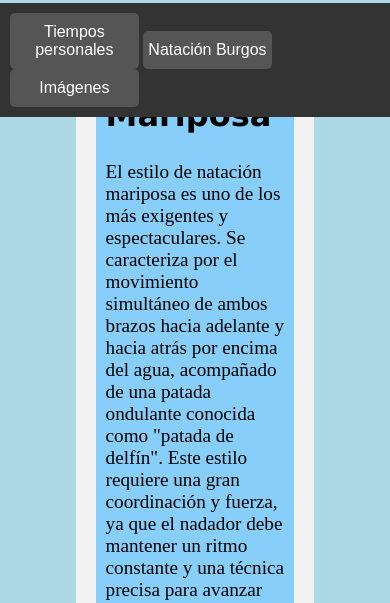
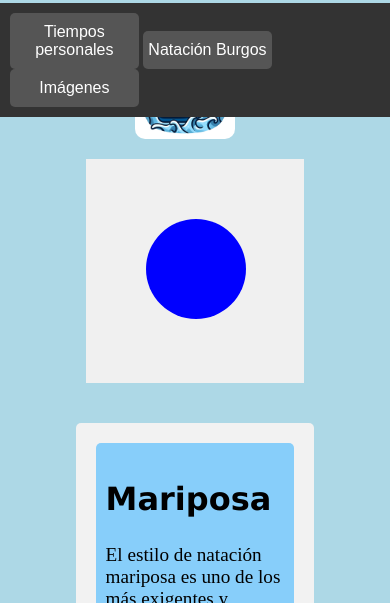
Before and after one commit to Dari157/Mendoza, a plain HTML site: page index.html in a window 390 px wide. Shown: the part 727-1330 px from the top of the page. Drawn offline with Linux system fonts and the light colour scheme.

Commit message:
Add files via upload

```diff
--- a/css/natacion.css
+++ b/css/natacion.css
@@ -107,10 +107,52 @@ li{
 .Encabezadodetabla{
 background-image: linear-gradient(grey,blue, lightgrey);
 }
-header{
-    display: flex; justify-content: space-between; align-items: center;
-}
-
 iframe{
 
 }
+
+.header {
+    display: flex;
+    align-items: center;
+    justify-content: space-between;
+    padding: 20px;
+}
+
+.header-image {
+    width: 20%;
+    max-width: 200px;
+}
+
+.header-title {
+    width: 60%;
+    text-align: center;
+}
+
+.header-svg {
+    width: 20%;
+    max-width: 200px;
+}
+
+@media screen and (max-width: 800px) {
+    .header {
+        flex-direction: column;
+        align-items: center;
+        text-align: center;
+    }
+
+    .header-image {
+        width: 50%;
+        margin-bottom: 20px;
+    }
+
+    .header-title {
+        width: 100%;
+        margin-bottom: 20px;
+    }
+
+    .header-svg {
+        width: 100%;
+        background-color: #f0f0f0;
+        padding: 10px;
+    }
+}
--- a/index.html
+++ b/index.html
@@ -20,9 +20,14 @@
 
     </nav>
 <br><br><br><br><br>
-    <header>
-        <h1>Darío Marcos García</h1>
-        <img src="Img/Imágen de perfil.png" alt="Imagen del autor">
+    <header class="header">
+        <h1 class="header-tiltle">Darío Marcos García</h1>
+        <img src="Img/Imágen de perfil.png" alt="Imagen del autor" class="header-image">
+        <div class="header-svg">
+            <svg width="100%" height="200px">
+            <circle cx="100px" cy="100px" r="50px" fill="blue"></circle>
+            </svg>
+        </div>
     </header>
 
     <section id="blog">
@@ -112,6 +117,6 @@
         </tr>
     </table>
     <iframe width="1440" height="580" src="https://www.youtube.com/embed/ru3_mQRVCbA" title="🚀 The Man of the Heats - 🇨🇭 Noe Ponti Lowers his Own Men&#39;s 50m Butterfly World Record" frameborder="0" allow="accelerometer; autoplay; clipboard-write; encrypted-media; gyroscope; picture-in-picture; web-share" referrerpolicy="strict-origin-when-cross-origin" allowfullscreen></iframe>
-
+        <audio> <source src="audio/Dancing Alone.mp3"> </audio>
 </body>
 </html>
```
